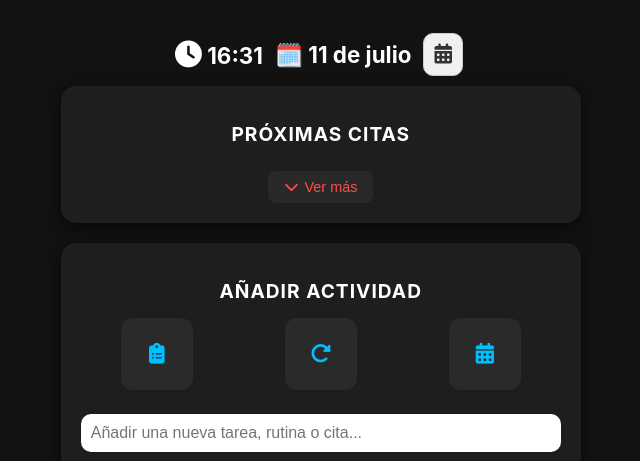
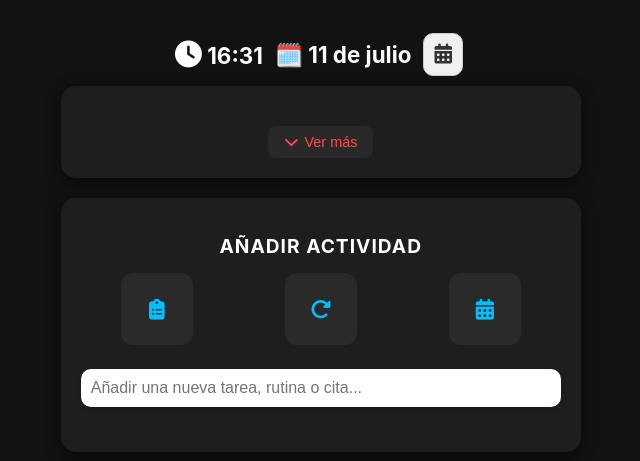
Before and after one commit to drebak85/MiAgenda, a Flask app: page / in a window 1280 px wide. Shown: the top 461 px of the page, without its empty margins (321-961 px from the left). Run offline with Flask 3, Linux system fonts and the light colour scheme; some libraries are stand-ins or nearby versions.

Commit message:
Add files via upload

```diff
--- a/templates/index.html
+++ b/templates/index.html
@@ -25,7 +25,7 @@
 <main>
 <!-- Sección de Próximas Citas -->
 <section class="main-section" id="proximas-citas">
-<h2>PRÓXIMAS CITAS</h2>
+
 <div class="section-content" id="citas-container">
 <!-- Las citas se cargarán aquí dinámicamente -->
 </div>
```
